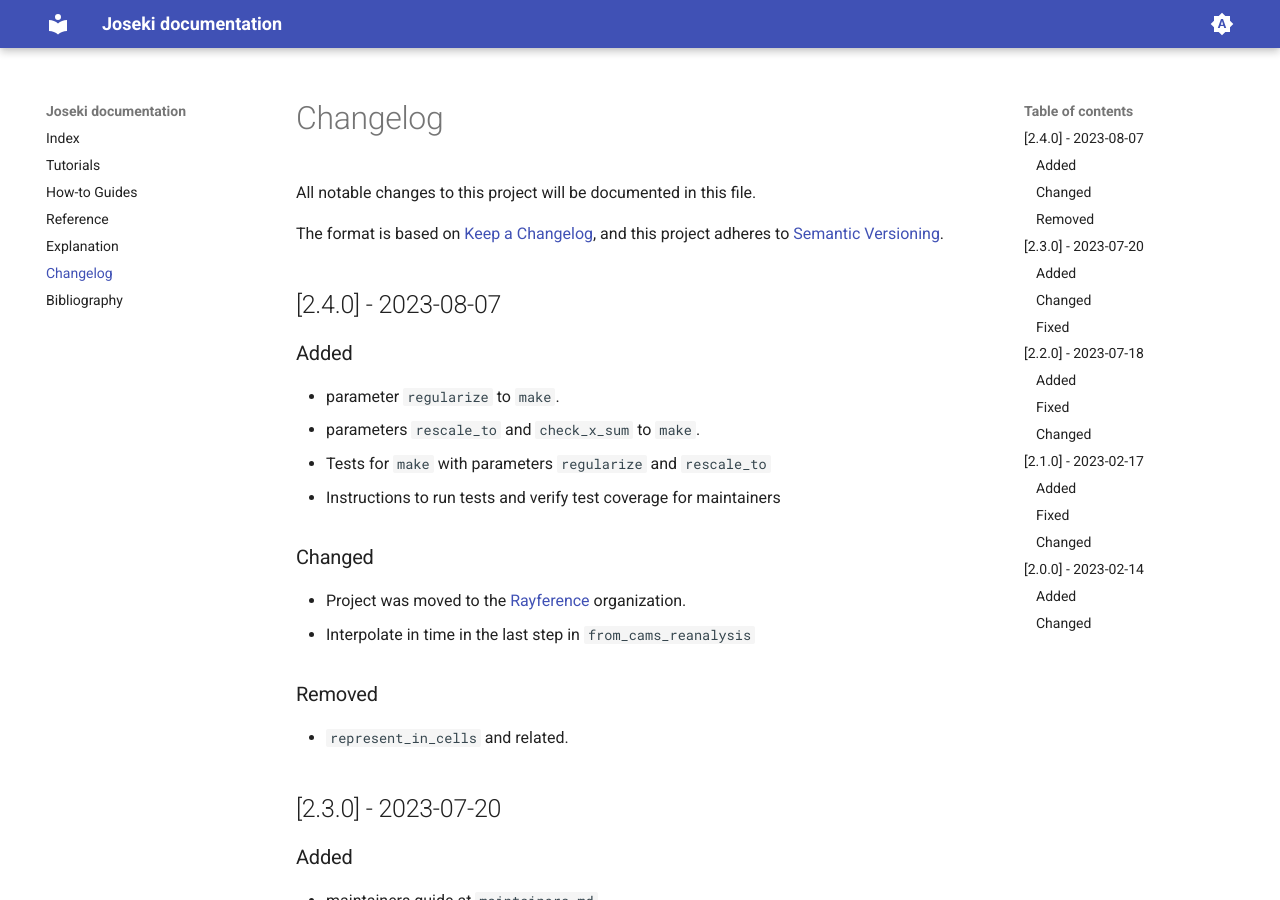
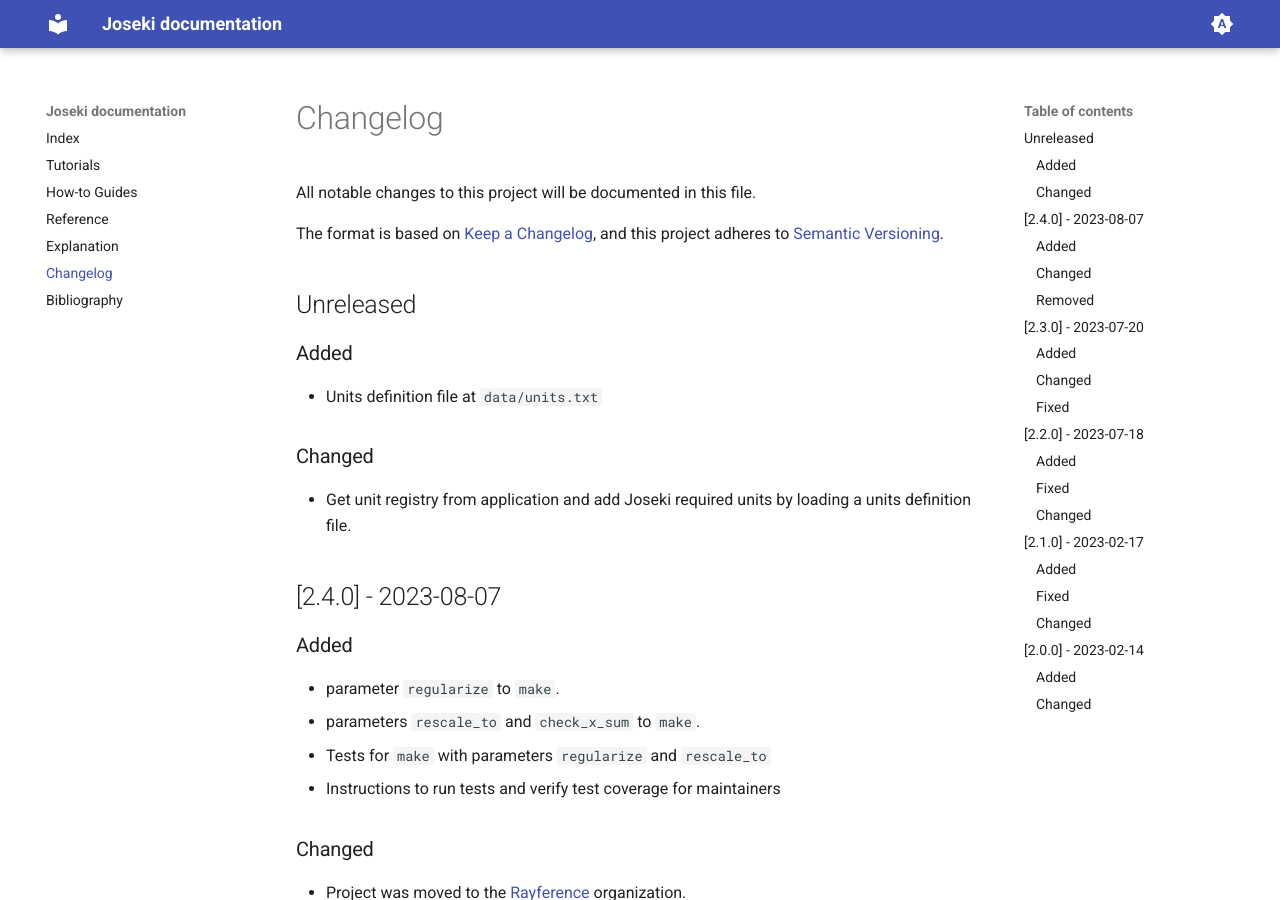
Before and after one commit to rayference/joseki, an MkDocs documentation site: the page built from docs/changelog.md, in a window 1280 px wide and 900 px high. Built offline with MkDocs 1.6.1 and Material for MkDocs 9.7.7, drawn with Linux system fonts in a browser that asks for light colours; the version menu is left out.

Commit message:
Get unit registry from application and add units definition file

```diff
--- a/docs/changelog.md
+++ b/docs/changelog.md
@@ -4,6 +4,17 @@
 
 The format is based on [Keep a Changelog](https://keepachangelog.com/en/1.0.0/),
 and this project adheres to [Semantic Versioning](https://semver.org/spec/v2.0.0.html).
+
+## Unreleased
+
+### Added
+
+* Units definition file at `data/units.txt`
+
+### Changed
+
+* Get unit registry from application and add Joseki required units by loading
+  a units definition file.
 
 ## [2.4.0] - 2023-08-07
 
```
Also changed, not shown: src/joseki/data/README.md (+2 -1 lines), 2 other files.
